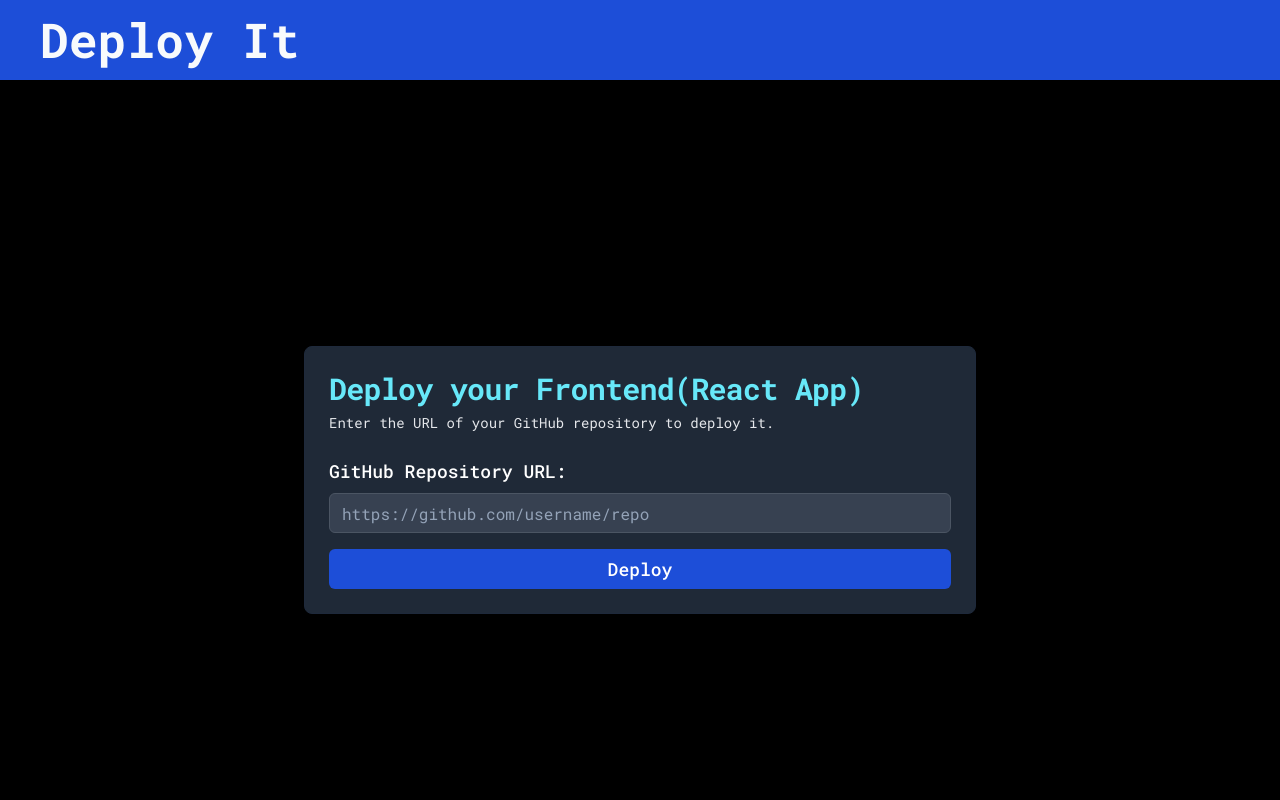
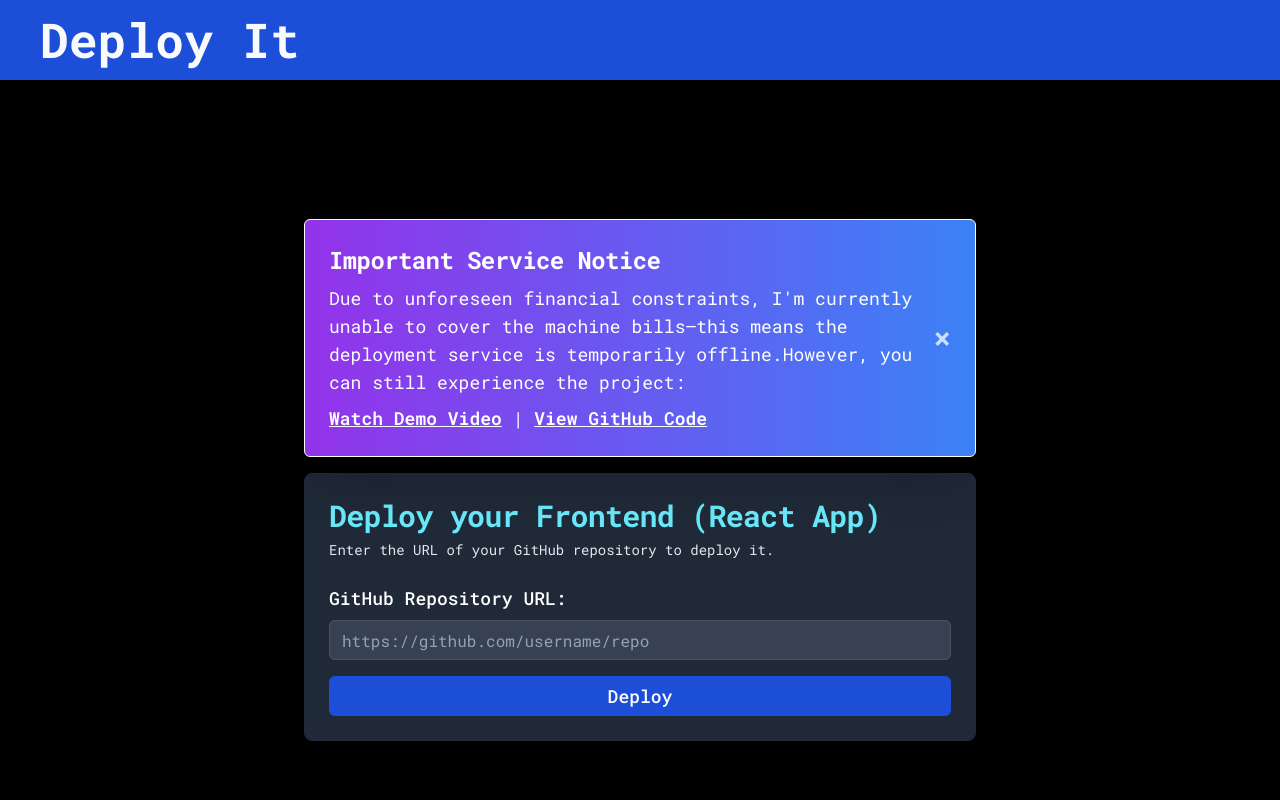
Before and after one commit to pmalu9211/deployed, a React (Vite) app in the folder frontend/: page /home in a window 1280 px wide. Shown: the top 800 px of the page. Built offline with nearby package versions, Linux system fonts and the light colour scheme; no server answers; a web font is replaced by a local one.

Commit message:
service unavailable 😔

```diff
--- a/frontend/src/components/landing.tsx
+++ b/frontend/src/components/landing.tsx
@@ -9,11 +9,16 @@
 import { Input } from "@/components/ui/input";
 import { Button } from "@/components/ui/button";
 import { useState, useEffect } from "react";
-import { Alert, AlertDescription, AlertTitle } from "@/components/ui/alert";
+import {
+  Alert,
+  AlertDescription,
+  AlertTitle,
+} from "@/components/ui/alert";
 import axios from "axios";
 import LoadingDots from "./LoadindDots";
 import { DeploymentStatus, LogEntry } from "@/types";
 import GoToDeployment from "./blocks/GoToDeployment";
+
 const BACKEND_UPLOAD_URL = import.meta.env.VITE_BACKEND_URL;
 
 export function Landing() {
@@ -22,6 +27,7 @@
   const [status, setStatus] = useState<DeploymentStatus>("idle");
   const [logs, setLogs] = useState<LogEntry[]>([]);
   const [error, setError] = useState<string | null>(null);
+  const [showNotification, setShowNotification] = useState(true);
 
   // Fetch logs periodically when deployment is in progress
   useEffect(() => {
@@ -32,11 +38,11 @@
         const res = await axios.get(
           `${BACKEND_UPLOAD_URL}/logs?id=${uploadId}`
         );
-        setLogs((e) => e.concat(res.data.logs) || e);
+        setLogs((prev) => prev.concat(res.data.logs) || prev);
       } catch (error) {
         console.error("Error fetching logs:", error);
       }
-      if (status == "deployed" || status == "failed") {
+      if (status === "deployed" || status === "failed") {
         clearInterval(logsInterval);
       }
     };
@@ -113,14 +119,61 @@
   const sanitizeLogs = (log: string) => log.replace(/[^\x20-\x7E]/g, "");
 
   return (
-    <main className="flex flex-col items-center justify-center  bg-black min-h-[calc(100vh)] text-white p-4">
+    <main className="flex flex-col items-center justify-center bg-black min-h-[calc(100vh)] text-white p-4">
+      {/* Cool & Prominent Dismissible Notification */}
+      {showNotification && (
+        <Alert
+          // variant="
+          className="w-full max-w-2xl mb-4 flex flex-col sm:flex-row items-center justify-between bg-gradient-to-r from-purple-600 to-blue-500 text-white p-6 rounded-md shadow-2xl border border-white"
+        >
+          <div className="flex-1">
+            <AlertTitle className="font-extrabold text-2xl">
+              Important Service Notice
+            </AlertTitle>
+            <AlertDescription className="mt-2 text-lg">
+              Due to unforeseen financial constraints, I'm currently unable
+              to cover the machine bills—this means the deployment service is
+              temporarily offline.
+              <br className="sm:hidden" />
+              However, you can still experience the project:
+              <span className="mt-2 block">
+                <a
+                  href="https://www.linkedin.com/feed/update/urn:li:activity:7267084694628835328/"
+                  target="_blank"
+                  rel="noopener noreferrer"
+                  className="underline font-semibold text-white hover:text-yellow-300"
+                >
+                  Watch Demo Video
+                </a>{" "}
+                |{" "}
+                <a
+                  href="https://github.com/pmalu9211/deployed"
+                  target="_blank"
+                  rel="noopener noreferrer"
+                  className="underline font-semibold text-white hover:text-yellow-300"
+                >
+                  View GitHub Code
+                </a>
+              </span>
+            </AlertDescription>
+          </div>
+          <button
+            onClick={() => setShowNotification(false)}
+            className="mt-4 sm:mt-0 text-3xl font-bold leading-none ml-4 text-white opacity-75 hover:opacity-100"
+            aria-label="Close notification"
+          >
+            &times;
+          </button>
+        </Alert>
+      )}
+
       {status === "deployed" ? (
         <GoToDeployment uploadId={uploadId} />
       ) : (
         <Card className="w-full max-w-2xl bg-gray-800 shadow-lg">
           <CardHeader>
             <CardTitle className="text-3xl font-bold text-cyan-300">
-              Deploy your Frontend(React App)
+              Deploy your Frontend (React App)
             </CardTitle>
             <CardDescription className="text-sm text-gray-200">
               Enter the URL of your GitHub repository to deploy it.
@@ -154,13 +207,9 @@
                 onClick={handleDeploy}
                 disabled={status !== "idle"}
                 className={`w-full text-lg ${
-                  status === "uploading"
+                  status === "uploading" || status === "deploying"
                     ? "bg-yellow-500 text-gray-900"
-                    : status === "deploying"
-                    ? "bg-yellow-500 text-gray-900"
-                    : // : status == "deployed"
-                      // ? "bg-[#59D966] text-black"
-                      "bg-[#1D4ED8] hover:bg-blue-600 text-white"
+                    : "bg-[#1D4ED8] hover:bg-blue-600 text-white"
                 }`}
                 type="submit"
               >
@@ -176,7 +225,6 @@
                     <LoadingDots />
                   </>
                 )}
-
                 {status === "idle" && "Deploy"}
                 {status === "failed" && "Failed"}
               </Button>
```
